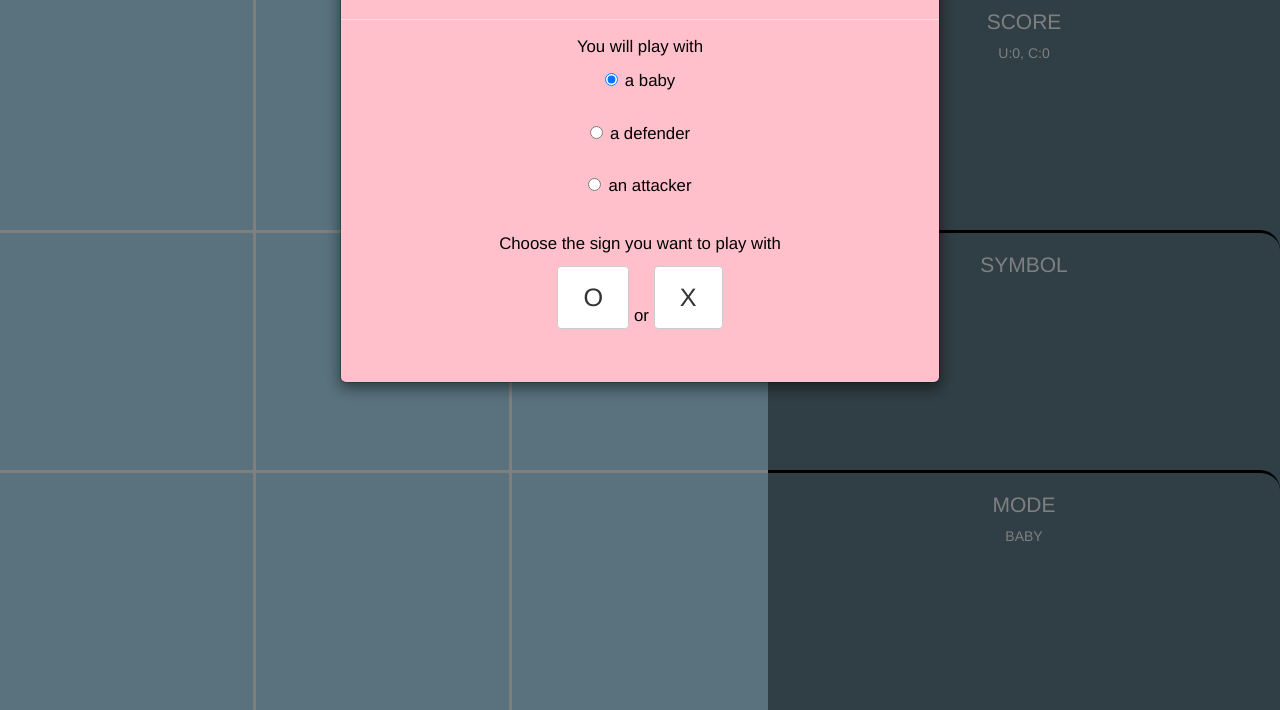
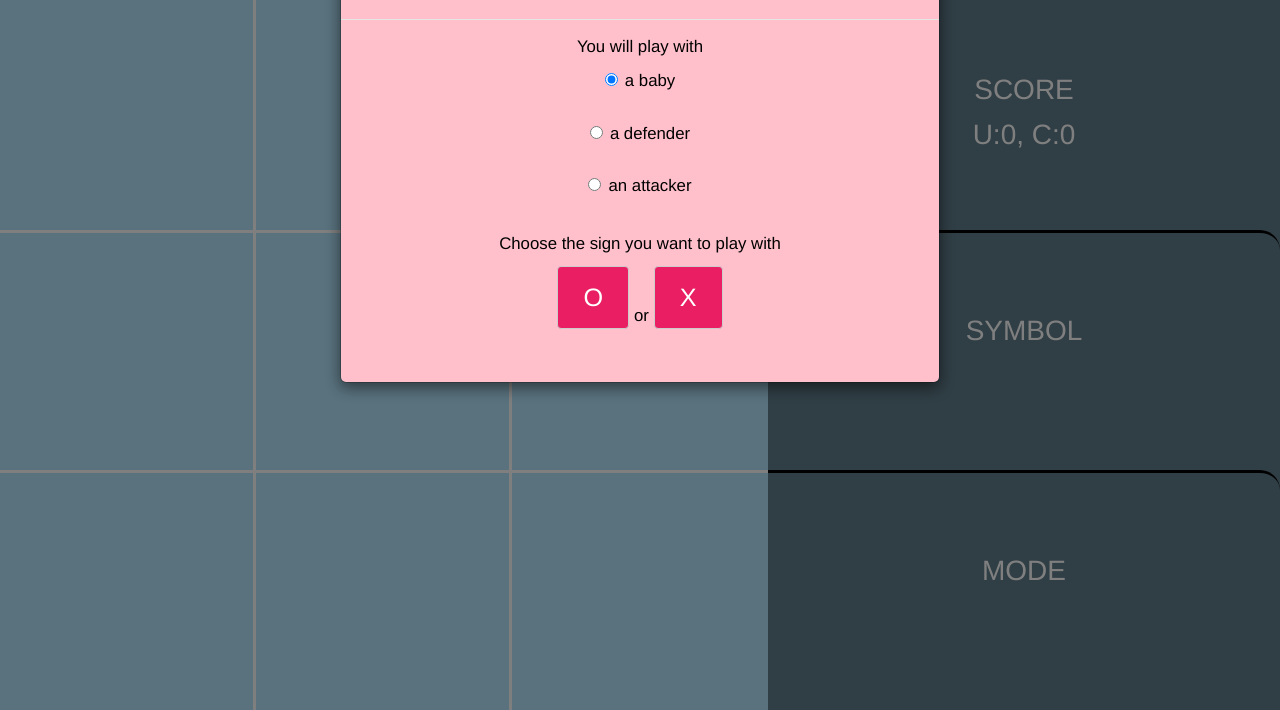
Before and after one commit to ewathedoer/tictactoe, a plain HTML site: page index.html in a window 1280 px wide. Shown: the part 90-800 px from the top of the page. Drawn offline with nearby package versions, Linux system fonts and the light colour scheme.

Commit message:
introduce side menu style changes

```diff
--- a/index.html
+++ b/index.html
@@ -68,16 +68,22 @@
     <!-- setings buttons-->
     <div class="settings">
       <div id="score" class="settings-button border-wide">
-        <h2>score</h2>
-        <p id="score-info"></p>
+        <div>
+          <h2>score</h2>
+          <p id="score-info"></p>
+        </div>
       </div>
       <div id="symbol" class="settings-button border-wide border-settings-top">
-        <h2>symbol</h2>
-        <p id="symbol-info"></p>
+        <div>
+          <h2>symbol</h2>
+          <p id="symbol-info">&nbsp;</p>
+        </div>
       </div>
       <div id="mode" class="settings-button border-settings-top">
-        <h2>mode</h2>
-        <p id="mode-info"></p>
+        <div>
+          <h2>mode</h2>
+          <p id="mode-info">&nbsp;</p>
+        </div>
       </div>
     </div>
   </section> <!-- board -->
--- a/main.css
+++ b/main.css
@@ -1,4 +1,3 @@
-/* pen in creation */
 body {
   color: #fff;
 }
@@ -37,7 +36,7 @@ h1 {
   font-size: 5em;
 }
 .board-box span.winner {
-  color: red;
+  color: #E91E63;
 }
 #box-0-0 {
   top: 0;
@@ -85,6 +84,11 @@ h1 {
   text-align: center;
   border-radius: 20px 0;
   text-transform: uppercase;
+  display: table;
+}
+.settings-button > div {
+  display: table-cell;
+  vertical-align: middle;
 }
 #score {
   top: 0;
@@ -181,10 +185,20 @@ h2 {
   padding: 0.5em 1em;
   font-size: 1.5em;
   margin-bottom:1.5em;
+  color: #fff;
+  background-color: #E91E63;
 }
 #replay {
   margin-bottom: 2em;
+  background-color: #E91E63;
+  color: #fff;
+  text-transform: uppercase;
 }
 .radio {
   margin-bottom: 2em;
 }
+@media screen and (min-width: 1025px) {
+  .settings-button div h2, .settings-button div p {
+    font-size: 2em;
+  }
+}
--- a/main.js
+++ b/main.js
@@ -7,7 +7,7 @@ var gameBoard = [[EMPTY, EMPTY, EMPTY],
                  [EMPTY, EMPTY, EMPTY],
                  [EMPTY, EMPTY, EMPTY]];
 var score = {U:0, C:0};
-var mode = "baby";
+var mode;
 
 function displayGameBoard() {
   for (var x = 0; x <= 2; x++) {
@@ -144,7 +144,7 @@ function checkGameWinner() {
 $(document).ready(function() {
   $("#symbol-choice").modal();
   $("#score-info").text("U:" + score.U + ", C:" + score.C);
-  $("#mode-info").text(mode);
+  $("#mode-info").html(mode);
 
   // assign the symbol for a user and a computer
   $("#o").on("click", function() {
```
